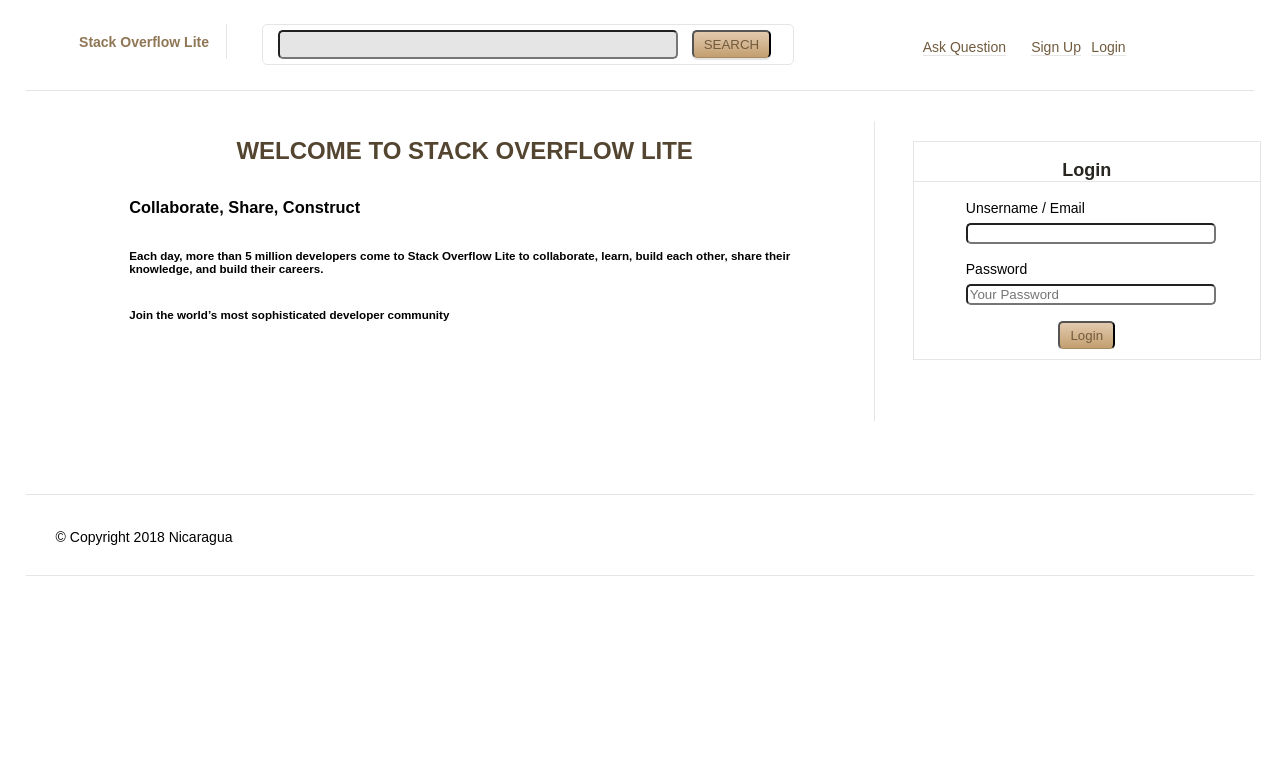
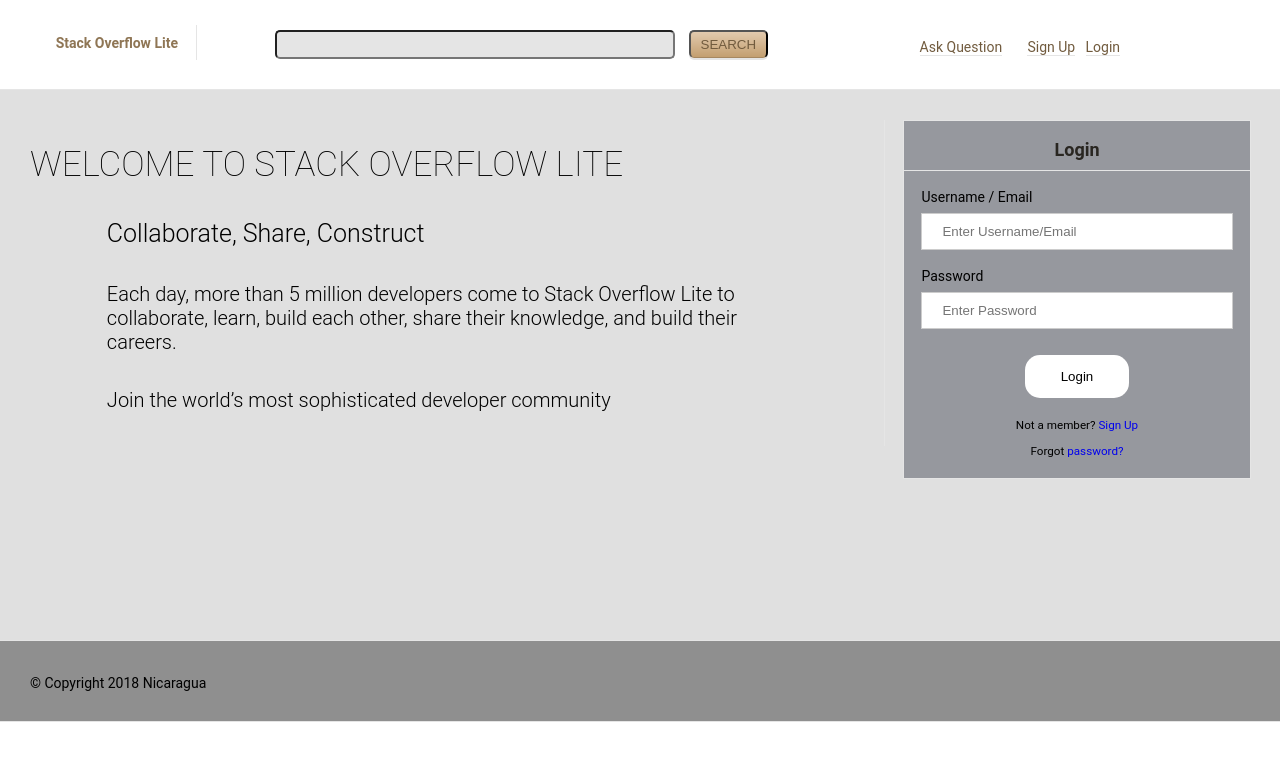
Before and after one commit to Hesbon5600/stack-overflow-lite, a plain HTML site: page login.html in a window 1280 px wide. Drawn offline with Linux system fonts and the light colour scheme.

Commit message:
[Chore #161006656] added more styling to more elements, changed form position

```diff
--- a/index.html
+++ b/index.html
@@ -4,14 +4,15 @@
 	<meta charset="utf-8">
 	<meta http-equiv="X-UA-Compatible" content="IE=edge">
 	<title>Stack Overflow Lite | Welcome</title>
+	<link href="https://fonts.googleapis.com/css?family=Roboto" rel="stylesheet">
 	<link rel="stylesheet" type="text/css" href="fonts/font-awesome.min.css">
 	<link rel="stylesheet" type="text/css" href="style.css">
 </head>
 <body>
 	<div class=" site-content">
 		<div class="site-header">
-			<div class=branding ">
-                <a href="index.php" >
+			<div class="branding">
+                <a href="#" >
                     <h1 class="site-title">Stack Overflow Lite</h1>
                 </a>
             </div>
@@ -20,7 +21,6 @@
             		<form action="index.html" method="POST">
             			<input type="search" name="search">
             			<button class="btn" type="submit">Search</button>
-
             		</form>
             	</div>
             	<div class="login-signup">
@@ -34,8 +34,8 @@
             </div>
 		</div>
 		<div class="content">
-			<div class=" main-content">
-				<h1 class=" section-title">Latest Questions</h1>
+			<div class="main-content">
+				<h1 class="section-title-home">Latest Questions</h1>
 				<div class="question">
 					<h3 class="question-title"><a href="#">A title for question 1 A title for question 1 A title for question 1 A title for question 1 A title for question 1 A title for question 1 A title for question 1 A title for question 1 </a></h3>
 					<span class="question-meta">
@@ -65,19 +65,19 @@
 			<div class="sidebar">
 				<div class="widget">
 					<h3 class="widget-title">Most answered Question</h3>
-					<h4 class="question-title"><i class="fa fa-arrows-h "></i> <a href="#">sample sidebar question 1</a></h4>
-					<h4 class="question-title"><i class="fa fa-arrows-h "></i> <a href="#">sample sidebar question 2</a></h4>
-					<h4 class="question-title"><i class="fa fa-arrows-h "></i> <a href="#">sample sidebar question 3</a></h4>
+					<h4 class="question-title"><i class="fa fa-arrows-h"></i> <a href="#">sample sidebar question 1</a></h4>
+					<h4 class="question-title"><i class="fa fa-arrows-h"></i> <a href="#">sample sidebar question 2</a></h4>
+					<h4 class="question-title"><i class="fa fa-arrows-h"></i> <a href="#">sample sidebar question 3</a></h4>
 				</div>
 				<div class="widget">
 					<h3 class="widget-title">Most Voted answer</h3>
-					<h4 class="question-title"><i class="fa fa-arrows-h "></i> <a href="#">sample sidebar answer 1</a></h4>
-					<h4 class="question-title"><i class="fa fa-arrows-h "></i> <a href="#">sample sidebar answer 2</a></h4>
-					<h4 class="question-title"><i class="fa fa-arrows-h "></i> <a href="#">sample sidebar answer 3</a></h4>
+					<h4 class="question-title"><i class="fa fa-arrows-h"></i> <a href="#">sample sidebar answer 1</a></h4>
+					<h4 class="question-title"><i class="fa fa-arrows-h"></i> <a href="#">sample sidebar answer 2</a></h4>
+					<h4 class="question-title"><i class="fa fa-arrows-h"></i> <a href="#">sample sidebar answer 3</a></h4>
 				</div>
 			</div>
 		</div>
-		<div class=" footer">
+		<div class="footer">
 			<p>&copy; Copyright 2018 Nicaragua</p>
 		</div>
 	</div>
--- a/login.html
+++ b/login.html
@@ -10,8 +10,9 @@
 <body>
 <div class="site-content">
     <div class="site-header">
-			<div class=branding ">
-                <a href="index.html" >
+        <div class=branding
+        ">
+        <a href="index.html">
             <h1 class="site-title">Stack Overflow Lite</h1>
         </a>
     </div>
@@ -35,26 +36,38 @@
 <div class="content">
     <div class="main-content hero">
         <h1 class=" section-title">Welcome to stack overflow lite</h1>
-				<h3>Collaborate, Share, Construct</h3>
-				<h5>Each day, more than 5 million developers come to Stack Overflow Lite to collaborate, learn, build each other, share their knowledge, and build their careers.</h5>
-				<h5>Join the world’s most sophisticated developer community</h5>
+        <h3 class="section-h3">Collaborate, Share, Construct</h3>
+        <h5 class="section-h5">Each day, more than 5 million developers come to Stack Overflow Lite to collaborate,
+            learn, build each other, share their knowledge, and build their careers.</h5>
+        <h5 class="section-h5">Join the world’s most sophisticated developer community</h5>
     </div>
     <div class="sidebar">
         <div class="signup-login">
-					<h3>Login</h3>
+            <h3 id="signup-login-title">Login</h3>
             <form action="index.html" method="POST" accept-charset="utf-8">
                 <div>
-							<label for="username">Unsername / Email</label><br>
-							<input type="text" name="username">
+                    <label for="username">Username / Email</label><br>
+                    <input type="text" name="username" placeholder="Enter Username/Email">
                 </div>
 
                 <div>
                     <label for="password">Password</label><br>
-							<input type="password" name="password" placeholder="Your Password">
+                    <input type="password" name="password" placeholder="Enter Password">
                 </div>
 
                 <div>
-							<button class="btn" type="submit" name="login">Login</button>
+                    <button class="btn-login" type="submit" name="login">Login</button>
+                </div>
+
+                <div>
+                    <!--<button type="button" class="cancelbtn">Cancel</button>-->
+                    <div>
+                        <span class="my-sign-up"><small>Not a member? <a href="#">Sign Up</a></small></span>
+                    </div>
+                    <div>
+                        <span class="my-password"><small>Forgot <a href="#">password?</a></small></span>
+                    </div>
+
                 </div>
             </form>
         </div>
--- a/style.css
+++ b/style.css
@@ -10,15 +10,13 @@ html {
     font-size: 14px;
 }
 
-html,
-button,
-input,
-textarea {
-    font-family: sans-serif;
+body {
+    margin: 0;
+    font-family: 'Roboto', sans-serif;
 }
 
-body {
-    margin: 0;
+html body {
+    height: 100%;
 }
 
 a {
@@ -36,6 +34,7 @@ a:active {
     text-decoration: none;
     color: #E3CDB1;
 }
+
 .btn {
     display: inline-block;
     background: #e2caae;
@@ -45,23 +44,23 @@ a:active {
     box-shadow: 0 2px 0 rgba(0, 0, 0, 0.1);
     border-radius: 5px;
     padding: 5px 10px;
-    border-radius: 5px;
     color: #715b3e;
     text-transform: uppercase;
     line-height: normal;
     cursor: pointer;
 }
 
-.btn:hover{
+.btn:hover {
     background: #e3dfda;
     background: -webkit-linear-gradient(#e3dfda, #d0cbc4);
     background: linear-gradient(#e3dfda, #d0cbc4);
     border-bottom: 1px solid #b1aea8;
     color: #7c7975;
 }
-.site-content {
-    margin: 0 2%;
-}
+
+/*.site-content {*/
+/*margin: 0 2%;*/
+/*}*/
 
 /*===========================================
  * Header Style
@@ -70,14 +69,16 @@ a:active {
 .site-header {
     position: relative;
     z-index: 999;
-    background: #FFFFFF;
+    background: #ffffff;
     text-align: center;
     padding: 1.5% 0 1.5% 2%;
     border-bottom: 1px solid #e5e5e5;
 }
-.site-header div{
+
+.site-header div {
     display: inline-block;
 }
+
 .branding {
     text-align: center;
     outline: none;
@@ -86,6 +87,7 @@ a:active {
     margin: 0.5% 1%;
     border-right: 1px solid #e5e5e5
 }
+
 /*@media rule to include a block of CSS properties only if a certain condition is true*/
 @media screen and (max-width: 1000px) {
     .branding {
@@ -97,52 +99,63 @@ a:active {
     color: #8f7655;
     font-size: 14px;
 }
-.navigation{
+
+.navigation {
     width: 999px
 }
+
 .navigation .search {
-    float:  left;
-    margin:0.6% 1.5%;
-    border: 1px solid #e5e5e5;
-    border-radius: 5px;
-    padding:.5% 1.5%;
+    float: left;
+    margin: 0.6% 1.5%;
+    /*border: 1px solid #e5e5e5;*/
+    border: none;
+    /*border-radius: 5px;*/
+    padding: .5% 1.5%;
     width: 50%;
 }
-.navigation .search form input{
+
+.navigation .search form input {
     list-style: none;
     margin-right: 1.5%;
     float: left;
 }
-.navigation .search form input[type="search"]{
+
+.navigation .search form input[type="search"] {
     background-color: #e5e5e5;
     width: 80%;
     border-radius: 5px;
     padding: 5px 10px;
 }
-.navigation .login-signup{
+
+.navigation .login-signup {
     width: 30%;
 
 }
-.navigation .login-signup ul{
+
+.navigation .login-signup ul {
     margin: 5% 0;
 }
-.navigation .login-signup ul li{
+
+.navigation .login-signup ul li {
     list-style: none;
     float: left;
     text-align: center;
     margin: 2% 2% 4% 2%;
 
 }
-.navigation .login-signup .askq{
+
+.navigation .login-signup .askq {
     margin-right: 20px;
     color: #BDB0AC;
 }
-.navigation .login-signup ul li a{
+
+.navigation .login-signup ul li a {
     color: #715b3e;
     border-bottom: 1px solid #e5e5e5;
     transition: .3s ease;
 }
-.navigation .login-signup ul li a:hover{
+
+.navigation .login-signup ul li a:hover {
     border-bottom-color: #8f7655;
     border-width: 2px;
 }
@@ -150,62 +163,99 @@ a:active {
 /*===========================================
  * Main Content Styles
  *===========================================*/
-.content{
+.content {
     padding: 30px 30px 50px 30px;
+    background-color: #E0E0E0;
+    min-height: 470px;
+    height: auto;
 }
-.content div{
-    display:inline-block;
+
+.content div {
+    display: inline-block;
     overflow: hidden;
 }
-.content .main-content{
+
+.main-content {
     width: 70%;
-    min-height: 300px;
-    margin-bottom: 20px;
+    /*min-height: 300px;*/
+    /*margin-bottom: 20px;*/
     border-right: 1px solid #e5e5e5;
     overflow: hidden;
 }
-.content .main-content .section-title {
-    font-size: 24px;
+
+.section-title {
+    font-size: 35px;
+    font-weight: 100;
+    text-transform: uppercase;
+    text-align: left;
+    overflow: hidden;
+}
+
+/*.content .main-content */
+.section-title-home {
+    font-size: 25px;
+    font-weight: 100;
     text-transform: uppercase;
     color: #544531;
     text-align: center;
     overflow: hidden;
 }
-.content .main-content .question{
+
+.section-h3 {
+    font-size: 25px;
+    font-weight: 300;
+}
+
+.section-h5 {
+    font-size: 20px;
+    font-weight: 300;
+}
+
+.question {
     width: 95%;
-    height: 80px;
+    height: 90px;
     border-top: 1px solid #e5e5e5;
-    display:block;
+    display: block;
     margin-bottom: 15px;
     overflow: hidden;
 }
-.content .main-content .question .question-title {
+
+.question-title {
     margin-bottom: 0;
     font-size: 14px;
     width: 100%;
+    font-weight: 300;
     overflow: hidden;
 }
- .content .main-content .question .question-title a{
-    color: #403D3D;
+
+.question-title a {
+    /*color: #403D3D;*/
+    color: black;
 }
-.content .main-content .question .question-title a:hover{
+
+.question-title a:hover {
     color: #344786;
 }
-.content .main-content .question .question-meta{
+
+.question-meta {
     float: right;
-    color: #a59e95;
+    /*color: #a59e95;*/
+    color: #403D3D;
     font-size: 12px;
     text-transform: none;
     margin-top: 20px;
     overflow: hidden;
 }
-.content .main-content .question .question-meta span{
+
+.question-meta span {
     padding: 2px 3px 2px 0;
 }
-.content .main-content .control-buttons{
+
+.control-buttons {
     padding-left: 35%;
 }
-.content .main-content .control-buttons .btn{
+
+.control-buttons .btn {
     margin-right: 50px;
     width: 100px;
 }
@@ -213,59 +263,104 @@ a:active {
 /*===========================================
  * Sidebar Styles
  *===========================================*/
- .sidebar{
+.sidebar {
     position: absolute;
     width: 30%;
-    height: 400px;
-    margin:20px 40px 20px 20px;
+    /*height: 400px;*/
+    /*margin: 20px 40px 20px 20px;*/
     text-align: center;
     overflow: hidden;
- }
- .sidebar .widget, .signup-login{
+}
+
+.signup-login {
+    background-color: #96989E;
+    border: none;
+    /*border-radius: 25px;*/
+}
+
+.sidebar .widget, .signup-login {
     width: 90%;
     margin-bottom: 10px;
     overflow: hidden;
     border: 1px solid #e5e5e5;
 }
+
 .sidebar .widget .widget-title {
     color: #292621;
     font-size: 18px;
-    border-bottom:  1px solid #e5e5e5;
+    border-bottom: 1px solid #e5e5e5;
 }
-.sidebar .widget a{
+
+.sidebar .widget a {
     color: #585353;
 }
-.sidebar .widget a:hover{
+
+.sidebar .widget a:hover {
     color: #344786;
 }
-.sidebar .signup-login h3{
+
+.sidebar .signup-login h3 {
     color: #292621;
     font-size: 18px;
-    border-bottom:  1px solid #e5e5e5;
+    border-bottom: 1px solid #e5e5e5;
 }
-.sidebar .signup-login form div{
-    display:block;
+
+.sidebar .signup-login form div {
+    display: block;
     margin-bottom: 10px;
     overflow: hidden;
 }
-.sidebar .signup-login form div label{
+
+.sidebar .signup-login form div label {
     float: left;
-    margin: 0 5% 0 15%;
+    margin: 0 5% 0 5%;
 }
-.sidebar .signup-login form div input{
-    width: 70%;
-    float: left;
-    margin: 2% 5% 2% 15%;
-    border-radius: 5px;
+
+/*.sidebar .signup-login form div input {*/
+    /*width: 70%;*/
+    /*float: left;*/
+    /*margin: 2% 5% 2% 15%;*/
+    /*border-radius: 5px;*/
+/*}*/
+.sidebar .signup-login form div input {
+    width: 90%;
+    padding: 10px 20px;
+    margin: 8px 0;
+    display: inline-block;
+    border: 1px solid #ccc;
+    box-sizing: border-box;
 }
-.sidebar .signup-login form div button{
-    text-transform: none;
+
+/*.sidebar .signup-login form div button {*/
+/*text-transform: none;*/
+/*}*/
+
+.btn-login, .btn-signup {
+    background-color: #ffffff;
+    color: black;
+    padding: 14px 20px;
+    margin: 8px 0;
+    border: none;
+    border-radius: 15px;
+    width: 30%;
+    cursor: pointer;
 }
+
+.btn-login:hover, .btn-signup:hover {
+    background-color: #379634;
+    color: white;
+}
+
+#signup-login-title {
+    font-weight: 700;
+    padding-bottom: 10px;
+}
+
 /*===========================================
  * Hero Text Styles
  *===========================================*/
 
-.hero h3, h5{
+.hero h3, h5 {
     margin: 4% 9%;
 }
 
@@ -273,9 +368,10 @@ a:active {
  * Footer Styles
  *===========================================*/
 
- .footer{
+.footer {
     height: 40px;
     border-top: 1px solid #e5e5e5;
     border-bottom: 1px solid #e5e5e5;
     padding: 20px 30px;
- }
+    background-color: #8F8F8F;
+}
```
Also changed, not shown: signup.html (+18 -12 lines). Lines whose indentation alone changed are shown as unchanged.
